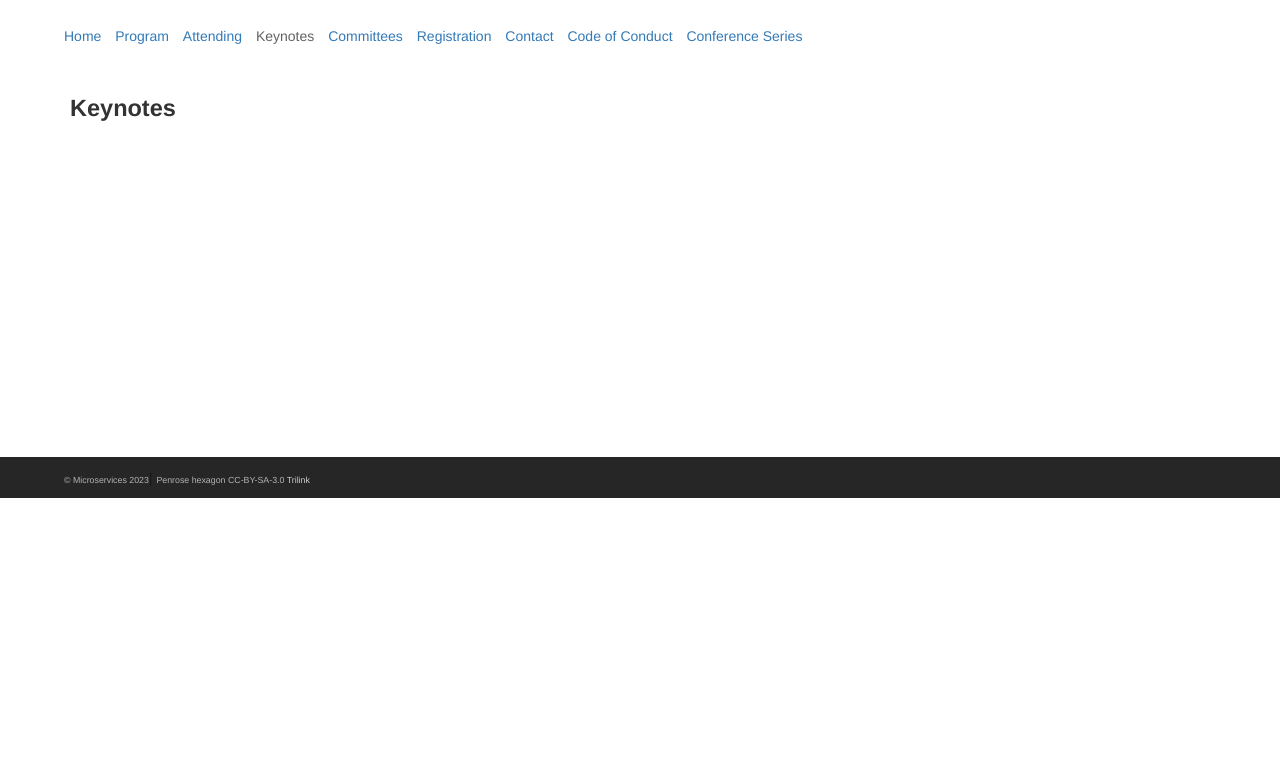
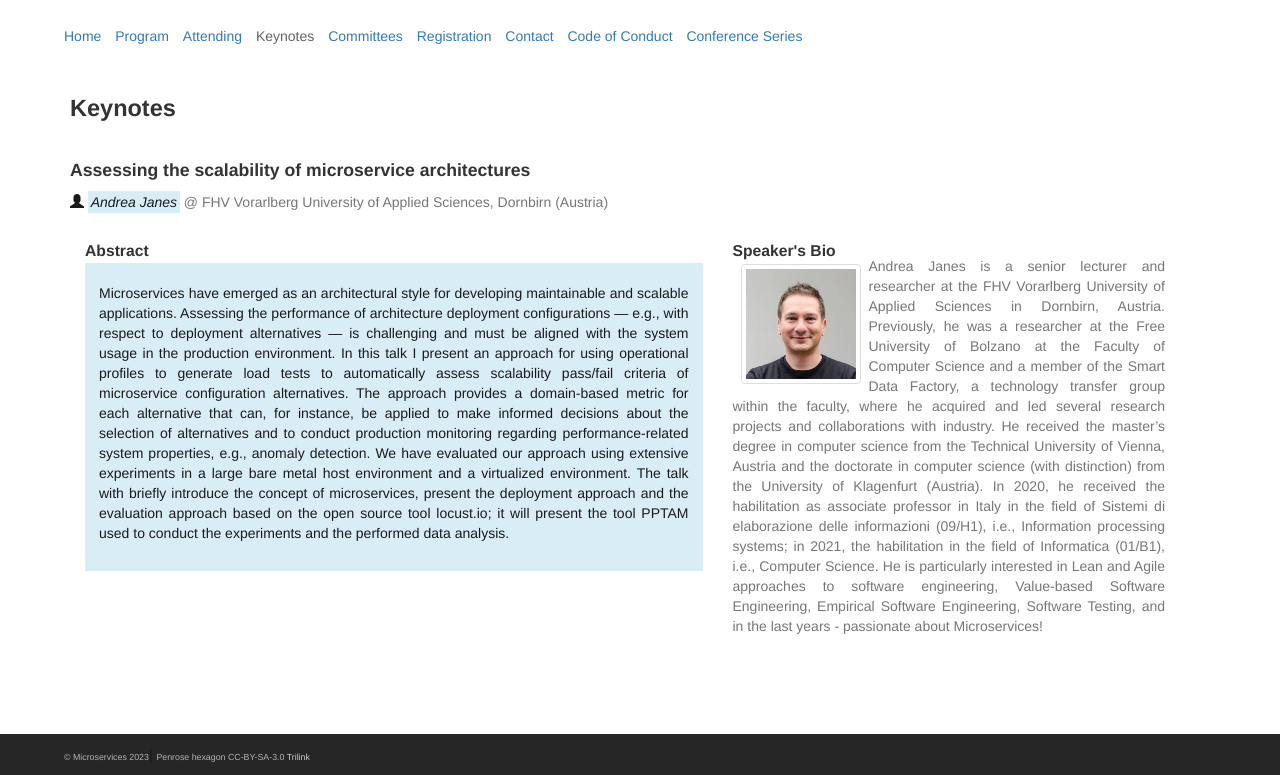
Before and after one commit to microservices-community/microservices-2023, a Jekyll site: the page built from keynotes.md, in a window 1280 px wide. Shown: the part 402-1177 px from the top of the page. Built offline with Jekyll 4.4.1, drawn with Linux system fonts in a browser that asks for light colours; before the commit the page ends 900 px from its top, so only the background shows below that.

Commit message:
updated first keynote spk

```diff
--- a/_data/keynotes.yml
+++ b/_data/keynotes.yml
@@ -1,11 +1,12 @@
-# - speaker: Valentina Lenarduzzi
-#   picture: valentina-lenarduzzi.jpg
-#   title: Technical Debt and Microservices
-#   affiliation: University of Oulu, Finland
-#   abstract: |
-#     The Microservice paradigm is being adopted more and more in industry to support the agility of empowered development teams. However, developing or migrating to microservices is no easy task. The risk of failure is to incur in a large Architectural Technical Debt and, consequently, in costly consequences for the organizations. Agile software development and Continuous Architecting might help to mitigate the negative impact of such Architectural Debt by monitoring its accumulation in a Microservice architecture.
-#   bio: |
-#     Dr. Valentina Lenarduzzi is an assistant professor (tenure track) at University of Oulu (Finland) and docent at LUT University, Finland. Her research activities are related to modern software development practices and methodologies, including data analysis in software engineering, software quality, software maintenance and evolution, focusing on Technical Debt as well as code and architectural smells. She got the Ph.D. in Computer Science in 2015 and was a postdoctoral researcher at the Free University of Bozen-Bolzano, (Italy), at the Tampere University (Finland), and at LUT University (Finland). Moreover, she was visiting researcher at the University of Kaiserslautern (TUK) and the Fraunhofer Institute for Experimental Software Engineering IESE (Germany). She served as a program committee member of various international conferences (e.g., ICPC, ICSME, ESEM), and for various international journals (e.g., TSE, EMSE, JSS, IST) in the field of software engineering. She has been program co-chair of OSS 2021 and TechDebt 2022.  She was also one of the organizer of the last edition of MaLTeSQuE workshop (2022) collocated with ESEC/FSE.  Dr. Lenarduzzi is recognized by the Journal of Systems and Software (JSS) as one of the most active SE researcher in top-quality journals in the period 2013 to 2020.
+ - speaker: Andrea Janes
+   picture: janes_andrea.jpg
+   title: Assessing the scalability of microservice architectures
+   affiliation: FHV Vorarlberg University of Applied Sciences, Dornbirn (Austria)
+   abstract: |
+     Microservices have emerged as an architectural style for developing maintainable and scalable applications. Assessing the performance of architecture deployment configurations — e.g., with respect to deployment alternatives — is challenging and must be aligned with the system usage in the production environment. In this talk I present an approach for using operational profiles to generate load tests to automatically assess scalability pass/fail criteria of microservice configuration alternatives. The approach provides a domain-based metric for each alternative that can, for instance, be applied to make informed decisions about the selection of alternatives and to conduct production monitoring regarding performance-related system properties, e.g., anomaly detection. We have evaluated our approach using extensive experiments in a large bare metal host environment and a virtualized environment. The talk with briefly introduce the concept of microservices, present the deployment approach and the evaluation approach based on the open source tool locust.io; it will present the tool PPTAM used to conduct the experiments and the performed data analysis.
+   bio: |
+     Andrea Janes is a senior lecturer and researcher at the FHV Vorarlberg University of Applied Sciences in Dornbirn, Austria. Previously, he was a researcher at the Free University of Bolzano at the Faculty of Computer Science and a member of the Smart Data Factory, a technology transfer group within the faculty, where he acquired and led several research projects and collaborations with industry. He received the master’s degree in computer science from the Technical University of Vienna, Austria and the doctorate in computer science (with distinction) from the University of Klagenfurt (Austria). In 2020, he received the habilitation as associate professor in Italy in the field of Sistemi di elaborazione delle informazioni (09/H1), i.e., Information processing systems; in 2021, the habilitation in the field of Informatica (01/B1), i.e., Computer Science. He is particularly interested in Lean and Agile approaches to software engineering, Value-based Software Engineering, Empirical Software Engineering, Software Testing, and in the last years - passionate about Microservices!
+   linkedin: https://www.linkedin.com/in/ajanes/
 
 # - speaker: Fabio Casati
 #   picture: fabio-casati.jpeg
```
Also changed, not shown: assets/images/speakers/cesare-pautasso.jpg (deleted), assets/images/speakers/fabio-casati.jpeg (deleted), assets/images/speakers/janes_andrea.jpg (added), assets/images/speakers/valentina-lenarduzzi.jpg (deleted), 1 other file.
